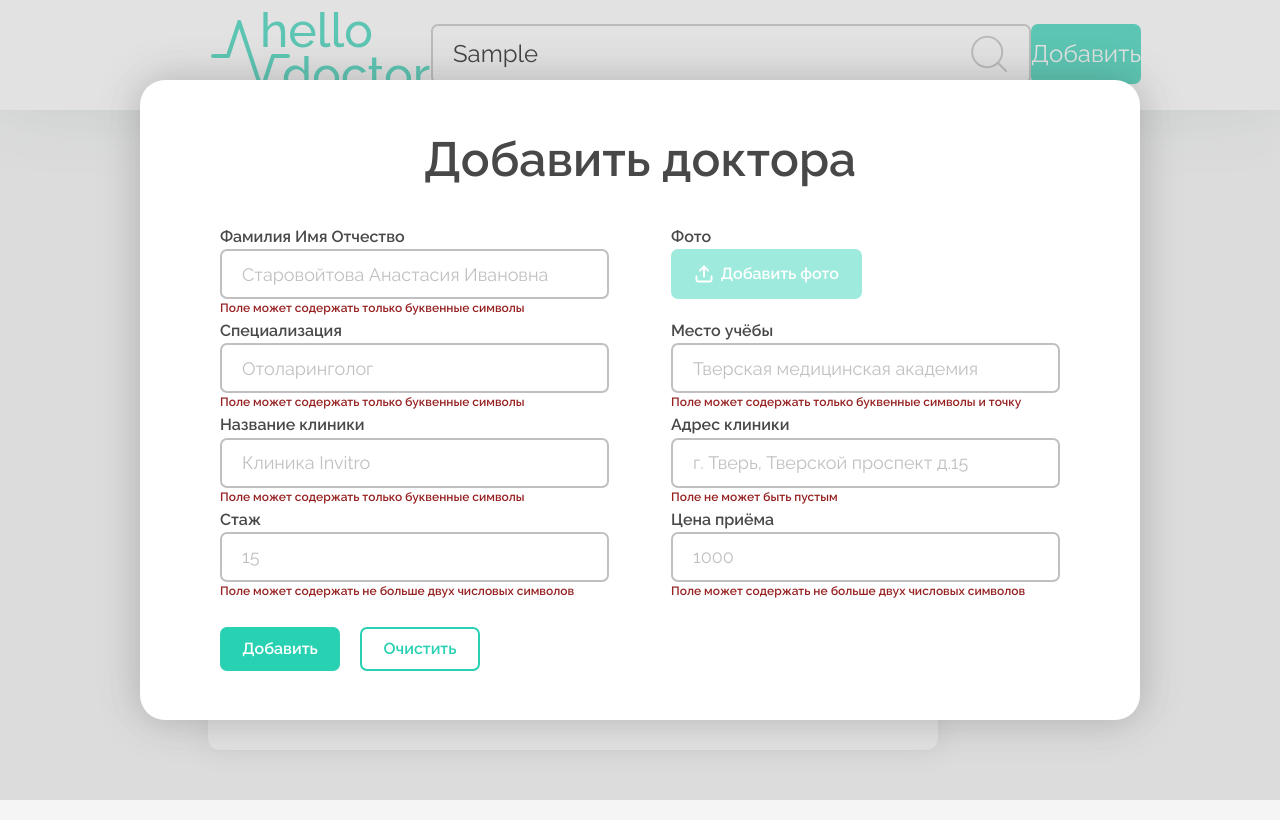
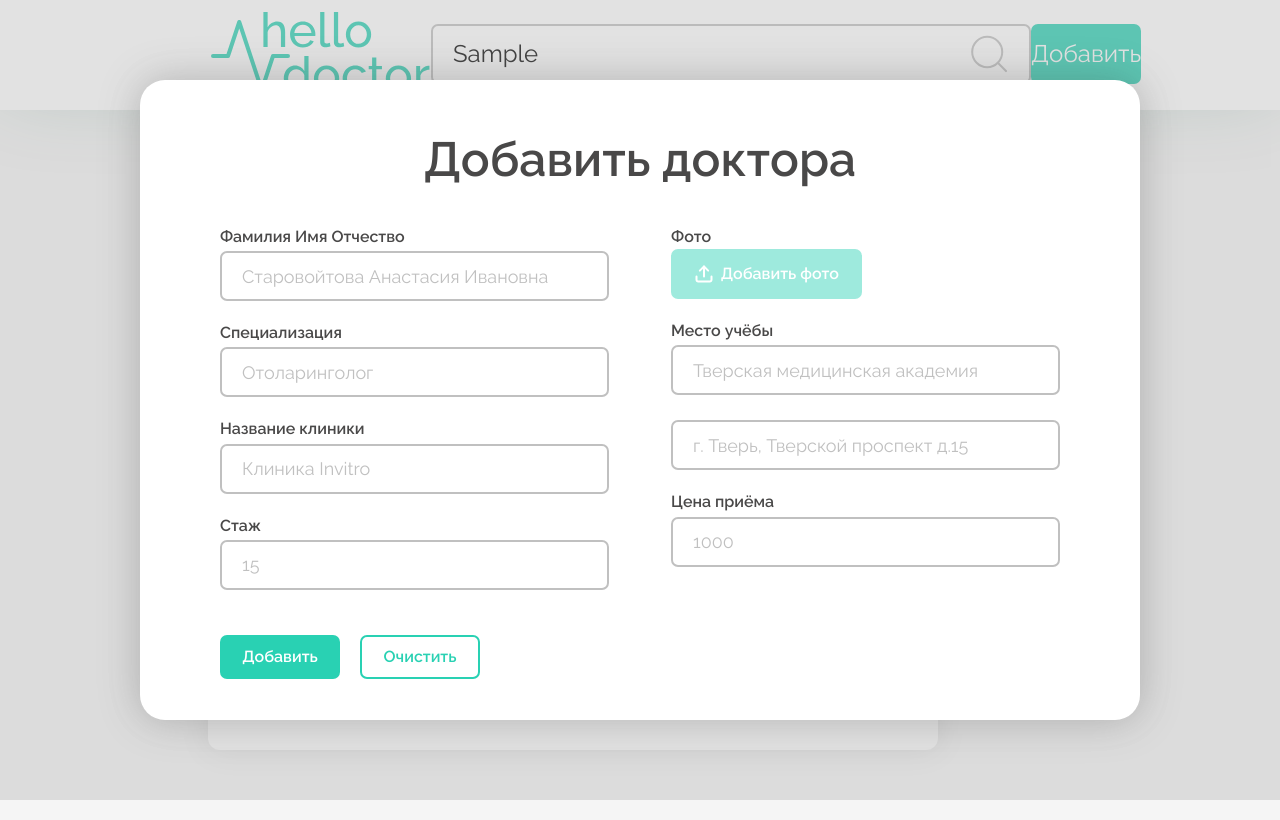
Before and after one commit to Chipi007/doctors-list, a React (Create React App) app: page / in a window 1280 px wide. Both pictures are taken after typing "Sample" into the empty fields and a click on the button "Добавить". Built offline with nearby package versions, Linux system fonts and the light colour scheme.

Commit message:
Modal validation for the change event

```diff
--- a/package.json
+++ b/package.json
@@ -9,13 +9,15 @@
     "@testing-library/user-event": "^13.5.0",
     "axios": "^0.27.2",
     "classnames": "^2.3.1",
+    "formik": "^2.2.9",
     "node-sass": "^7.0.1",
     "react": "^18.2.0",
     "react-dom": "^18.2.0",
     "react-redux": "^8.0.2",
     "react-router-dom": "^6.3.0",
     "react-scripts": "5.0.1",
-    "web-vitals": "^2.1.4"
+    "web-vitals": "^2.1.4",
+    "yup": "^0.32.11"
   },
   "scripts": {
     "start": "react-scripts start",
--- a/src/components/button/button.module.scss
+++ b/src/components/button/button.module.scss
@@ -6,7 +6,8 @@
     font-weight: 600;
     margin-top: 20px;
 }
-.addButton{
+.typeBtn{
+    &-addButton{
         width: 166px;
         height: 60px;
         border-radius: 7px;
@@ -14,26 +15,26 @@
         color: #FFFFFF;
         font-size: 24px;
     }
-.primaryButton{
+    &-primaryButton{
         background: #29D1B3;
         color: #FFFFFF;
         margin-right: 20px;
         @extend .common;
     }
-.secondaryButton{
+    &-secondaryButton{
         background: transparent;
         border: 2px solid #29D1B3;
         color: #29D1B3;
         @extend .common;
     }
-.searchButton{
+    &-searchButton{
         position: absolute;
         top:50%;
         left: 90%;
         transform:translate(-0%, -50%);
         background-color: transparent;
     }
-.photoButton{
+    &-photoButton{
         display: flex;
         align-items: center;
         justify-content: space-between;
@@ -47,7 +48,7 @@
         line-height: 83.9%;
         color: #FFFFFF;
     }
-.itemButton{
+    &-itemButton{
         display: block;
         width: 70px;
         height: 70px;
@@ -57,6 +58,8 @@
         border-radius: 5px;
         background: transparent;
     }
-.itemButton:not(:last-child){
+    &-itemButton:not(:last-child){
         margin-bottom: 20px;
     }
+
+}
--- a/src/components/inputGroup/InputGroup.jsx
+++ b/src/components/inputGroup/InputGroup.jsx
@@ -1,13 +1,13 @@
 import React from 'react'
 import s from './inputGroup.module.scss'
 
-export const InputGroup = (props) => {
-  const {name, value, placeholder, label, onChange, errorMessage, ...inputProps} = props;
+export const InputGroup = ({name, value, placeholder, label, onChange, error, touched, ...inputProps}) => {
+
   return (
     <div className={s.inputGroup}>
-        <label>{label}</label>
-        <input type="text" name = {name} value = {value} placeholder={placeholder} onChange = {onChange} {...inputProps}/>
-        <span>{errorMessage}</span>
+        <label className = {s.label}>{label}</label>
+        <input className = {s.input} type="text" name = {name} placeholder={placeholder} value = {value} onChange = {onChange} {...inputProps}/>
+        {error && touched ? <span className = {s.span}>{error}</span> : null}
     </div>
 
   )
--- a/src/components/inputGroup/inputGroup.module.scss
+++ b/src/components/inputGroup/inputGroup.module.scss
@@ -2,14 +2,14 @@
     margin: 0 0 25px;
     position: relative;
 }
-label{
+.label{
     display: block;
     margin: 0 0 8px;
     font-weight: 600;
     font-size: 16px;
     line-height: 83.9%;
 }
-input{
+.input{
     padding: 0px 20px;
     border: 2px solid #C0C0C0;
     border-radius: 7px;
@@ -23,8 +23,8 @@ input{
         color: #C0C0C0;
     }
 }
-span{
-    display: none;
+.span{
+    display: block;
     position: absolute;
     bottom: -15px;
     left: 0;
@@ -32,6 +32,3 @@ span{
     color: #962020;
     font-weight: 600;
 }
-input:invalid ~ span{
-    display: block;
-}
--- a/src/components/itemGroup/ItemGroup.jsx
+++ b/src/components/itemGroup/ItemGroup.jsx
@@ -3,8 +3,7 @@ import s from './itemGroup.module.scss'
 import cx from 'classnames';
 import { neededClass } from '../../utils/neededClass';
 
-export const ItemGroup = (props) => {
-    const {classNameLabel, classNameItem, valueLabel, valueItem} = props;
+export const ItemGroup = ({classNameLabel, classNameItem, valueLabel, valueItem}) => {
 
     const classesForLabel = neededClass(s, {
         classNameLabel
--- a/src/components/itemGroup/itemGroup.module.scss
+++ b/src/components/itemGroup/itemGroup.module.scss
@@ -1,19 +1,23 @@
 .itemGroup{
     margin: 0 0 15px;
 }
-.itemLabel{
+.classNameLabel{
+    &-itemLabel{
         display: inline;
         margin: 0 0 8px;
         font-weight: 600;
         font-size: 16px;
         line-height: 83.9%;
     }
-.bigText{
+    &-bigText{
         margin: 0 0 5px;
         font-weight: 500;
         font-size: 36px;
     }
-.littleText{
+}
+.classNameItem{
+    &-littleText{
         font-size: 16px;
         line-height: 100%;
     }
+}
--- a/src/components/modal/Modal.jsx
+++ b/src/components/modal/Modal.jsx
@@ -1,4 +1,4 @@
-import React, { useMemo, useState }from 'react'
+import React, { useMemo }from 'react'
 import s from './modal.module.scss';
 import { Button } from '../button/Button';
 import { Avatar } from '../avatar/Avatar'
@@ -8,10 +8,15 @@ import { firstInputProperties, secondInputProperties } from '../../utils/inputOb
 import { textProperties } from '../../utils/textObjects';
 import Upload from '../../img/upload.svg'
 import Doctor from '../../img/doctor.svg'
+import { useFormik } from 'formik';
+import * as Yup from 'yup';
 
-export const Modal = ({type, modalOpen, setModalOpen}) => {
+const LettersError = 'Поле может содержать только буквенные символы';
+const emptyError = 'Поле не может быть пустым';
+const NumbersError = 'Поле может содержать не больше 5 числовых символов'
+const LettersAndPointError = 'Поле может содеражть только буквенные символы и кавычки'
 
-  const [values, setValues] = useState({
+const initialValues = {
   fio: '',
   profession: '',
   hospital: '',
@@ -19,11 +24,30 @@ export const Modal = ({type, modalOpen, setModalOpen}) => {
   education: '',
   address: '',
   price: '',
-  });
+}
 
-  const handleInputChange = (e) => {
-    setValues({...values, [e.target.name]: e.target.value});
+const onSubmit = (values) => {
+
 }
+
+const validationSchema = Yup.object({
+  fio: Yup.string().matches(/^[A-Za-zЁёА-я ]+$/, LettersError).required(emptyError),
+  profession: Yup.string().matches(/^[A-Za-zЁёА-я ]+$/, LettersError).required(emptyError),
+  hospital: Yup.string().matches(/^[A-Za-zЁёА-я ]+$/, LettersError).required(emptyError),
+  experience: Yup.string().matches(/^(\d){1,5}$/g, NumbersError).required(emptyError),
+  education: Yup.string().matches(/^[A-Za-zЁёА-я ]+$/, LettersAndPointError).required(emptyError),
+  address: Yup.string().required(emptyError),
+  price: Yup.string().matches(/^(\d){1,5}$/g, NumbersError).required(emptyError)
+})
+
+export const Modal = ({type, modalOpen, setModalOpen}) => {
+
+const formik = useFormik({
+  initialValues,
+  onSubmit,
+  validationSchema
+})
+
 
   const neededTitle = useMemo(() => {
     switch (type){
@@ -46,11 +70,6 @@ export const Modal = ({type, modalOpen, setModalOpen}) => {
     setModalOpen(false);
   }
 
-  const handleSubmit = (e) => {
-    console.log(values)
-    e.preventDefault();
-  }
-
   return (
     <div>
       {modalOpen && (
@@ -58,11 +77,11 @@ export const Modal = ({type, modalOpen, setModalOpen}) => {
           <div className={s.modalContainer} onClick = {e => e.stopPropagation()}>
             <div className={s.modalTitle}>{neededTitle} доктора</div>
             {(type === 'add-modal' || type === 'edit-modal') && (
-              <form action="#" onSubmit={(e) => handleSubmit(e)}>
+              <form action="#" onSubmit={formik.handleSubmit}>
                 <div className={s.formContainer}>
                   <div className={s.modalColumn}>
                   {firstInputProperties.map((input) => (
-                    <InputGroup key = {input.id} {...input} value = {values[input.name]} onChange = {handleInputChange}/>)
+                    <InputGroup key = {input.id} {...input} value = {formik.values[input.name]} onChange = {formik.handleChange} error = {formik.errors[input.name]} touched = {formik.touched[input.name]} onBlur = {formik.handleBlur}/>)
                   )}
                   </div>
                   <div className={s.modalColumn}>
@@ -73,7 +92,7 @@ export const Modal = ({type, modalOpen, setModalOpen}) => {
                       </Button>
                     </div>
                     {secondInputProperties.map((input) => (
-                      <InputGroup key = {input.id} {...input} value = {values[input.name]} onChange = {handleInputChange}/>)
+                      <InputGroup key = {input.id} {...input} value = {formik.values[input.name]} onChange = {formik.handleChange} error = {formik.errors[input.name]} touched = {formik.touched[input.name]} onBlur = {formik.handleBlur}/>)
                     )}
                   </div>
                 </div>
--- a/src/utils/inputObjects.js
+++ b/src/utils/inputObjects.js
@@ -4,36 +4,24 @@ export const firstInputProperties = [
       name: 'fio',
       placeholder: 'Старовойтова Анастасия Ивановна',
       label: 'Фамилия Имя Отчество',
-      required: true,
-      pattern: '[A-Za-zЁёА-я ]{1,100}$',
-      errorMessage: 'Поле может содержать только буквенные символы'
     },
     {
       id: 2,
       name: 'profession',
       placeholder: 'Отоларинголог',
       label: 'Специализация',
-      required: true,
-      pattern: '[A-Za-zЁёА-я ]{1,30}$',
-      errorMessage: 'Поле может содержать только буквенные символы'
     },
     {
       id: 3,
       name: 'hospital',
       placeholder: 'Клиника Invitro',
       label: 'Название клиники',
-      required: true,
-      pattern: '[A-Za-zЁёА-я "\']{1,30}$',
-      errorMessage: 'Поле может содержать только буквенные символы'
     },
     {
       id: 4,
       name: 'experience',
       placeholder: '15',
       label: 'Cтаж',
-      required: true,
-      pattern: '^[0-9]{1,2}$',
-      errorMessage: 'Поле может содержать не больше двух числовых символов'
     },
   ]
 
@@ -43,25 +31,16 @@ export const firstInputProperties = [
       name: 'education',
       placeholder: 'Тверская медицинская академия',
       label: 'Место учёбы',
-      required: true,
-      pattern: '[A-Za-zЁёА-я .]{1,100}$',
-      errorMessage: 'Поле может содержать только буквенные символы и точку'
     },
     {
       id: 6,
       name: 'address',
       placeholder: 'г. Тверь, Тверской проспект д.15',
-      label: 'Адрес клиники',
-      required: true,
-      errorMessage: 'Поле не может быть пустым'
     },
     {
       id: 7,
       name: 'price',
       placeholder: '1000',
       label: 'Цена приёма',
-      required: true,
-      pattern: '^[0-9]{1,2}$',
-      errorMessage: 'Поле может содержать не больше двух числовых символов'
     },
   ]
--- a/src/utils/neededClass.js
+++ b/src/utils/neededClass.js
@@ -1,5 +1,5 @@
 export const neededClass = (styles, variants) =>
 Object.keys(variants).map(key => {
   const value = variants[key];
-  return styles[`${value}`];
+  return styles[`${key}-${value}`];;
 });
```
Also changed, not shown: 1 other file (tests, documents, lock files or other folders). Lines whose indentation alone changed are shown as unchanged.
